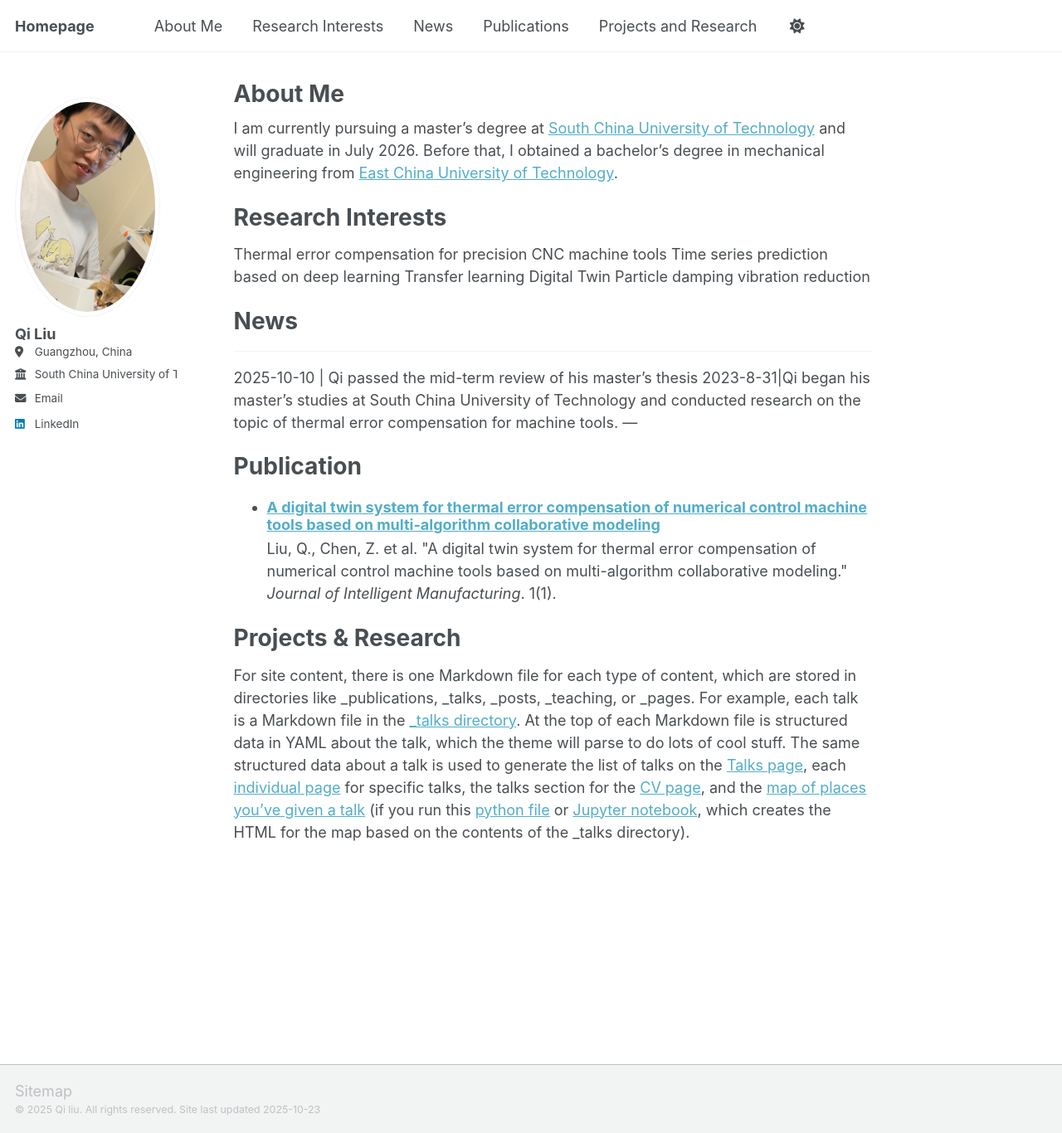
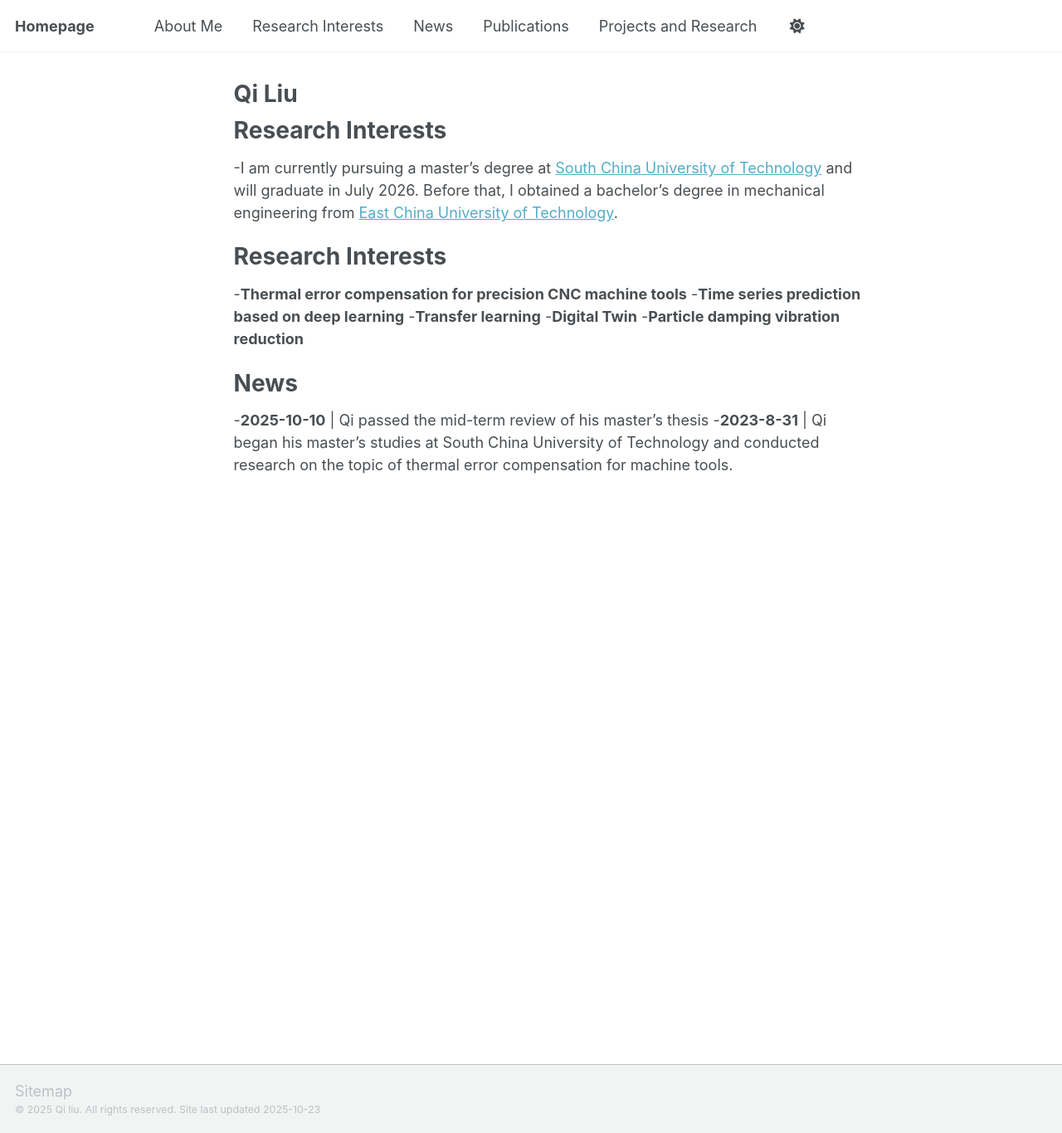
Before and after one commit to qiliu0701/qiliu0701.github.io, a Jekyll site: the page built from _pages/about.md, in a window 1280 px wide and 1366 px high. Shown: the whole window at 83% size. Built offline with Jekyll 4.4.1, drawn with Linux system fonts in a browser that asks for light colours; a script that is not in the unit is left out.

Commit message:
Update about.md

```diff
--- a/_pages/about.md
+++ b/_pages/about.md
@@ -1,43 +1,24 @@
 ---
 permalink: /
-title: "About Me"
-author_profile: true
+title: "Qi Liu"
+author_profile: false
 redirect_from:
   - /about/
   - /about.html
 ---
-
-I am currently pursuing a master's degree at [South China University of Technology](https://www.scut.edu.cn/) and will graduate in July 2026. Before that, I obtained a bachelor's degree in mechanical engineering from [East China University of Technology](https://www.ecust.edu.cn/).
+Research Interests
+======
+-I am currently pursuing a master's degree at [South China University of Technology](https://www.scut.edu.cn/) and will graduate in July 2026. Before that, I obtained a bachelor's degree in mechanical engineering from [East China University of Technology](https://www.ecust.edu.cn/).
 
 Research Interests
 ======
-Thermal error compensation for precision CNC machine tools
-Time series prediction based on deep learning
-Transfer learning
-Digital Twin
-Particle damping vibration reduction
+-**Thermal error compensation for precision CNC machine tools**
+-**Time series prediction based on deep learning**
+-**Transfer learning**
+-**Digital Twin**
+-**Particle damping vibration reduction**
 
 News
 ======
----
-2025-10-10 | Qi passed the mid-term review of his master's thesis
-2023-8-31|Qi began his master's studies at South China University of Technology and conducted research on the topic of thermal error compensation for machine tools.
----
-
-Publication
-======
-<ul>
-  {% for post in site.publications reversed %}
-
-  {% endfor %}
-</ul>
-
-<ul>
-  {% for post in site.publications reversed %}
-    {% include archive-single-cv.html %}
-  {% endfor %}
-</ul>
-
-Projects & Research
-======
-For site content, there is one Markdown file for each type of content, which are stored in directories like _publications, _talks, _posts, _teaching, or _pages. For example, each talk is a Markdown file in the [_talks directory](https://github.com/academicpages/academicpages.github.io/tree/master/_talks). At the top of each Markdown file is structured data in YAML about the talk, which the theme will parse to do lots of cool stuff. The same structured data about a talk is used to generate the list of talks on the [Talks page](https://academicpages.github.io/talks), each [individual page](https://academicpages.github.io/talks/2012-03-01-talk-1) for specific talks, the talks section for the [CV page](https://academicpages.github.io/cv), and the [map of places you've given a talk](https://academicpages.github.io/talkmap.html) (if you run this [python file](https://github.com/academicpages/academicpages.github.io/blob/master/talkmap.py) or [Jupyter notebook](https://github.com/academicpages/academicpages.github.io/blob/master/talkmap.ipynb), which creates the HTML for the map based on the contents of the _talks directory).
+-**2025-10-10** |  Qi passed the mid-term review of his master's thesis
+-**2023-8-31**  |  Qi began his master's studies at South China University of Technology and conducted research on the topic of thermal error compensation for machine tools.
```
